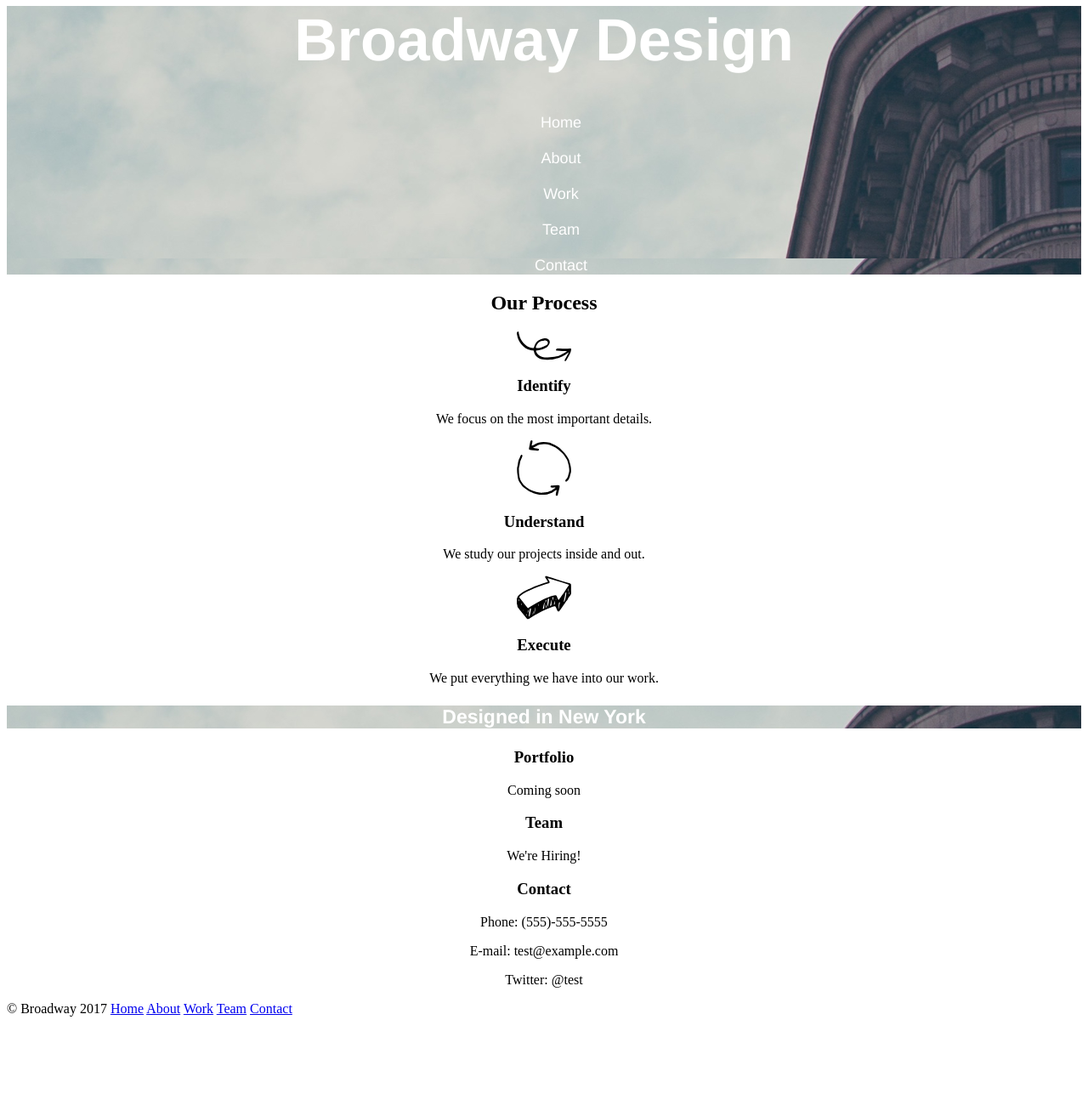
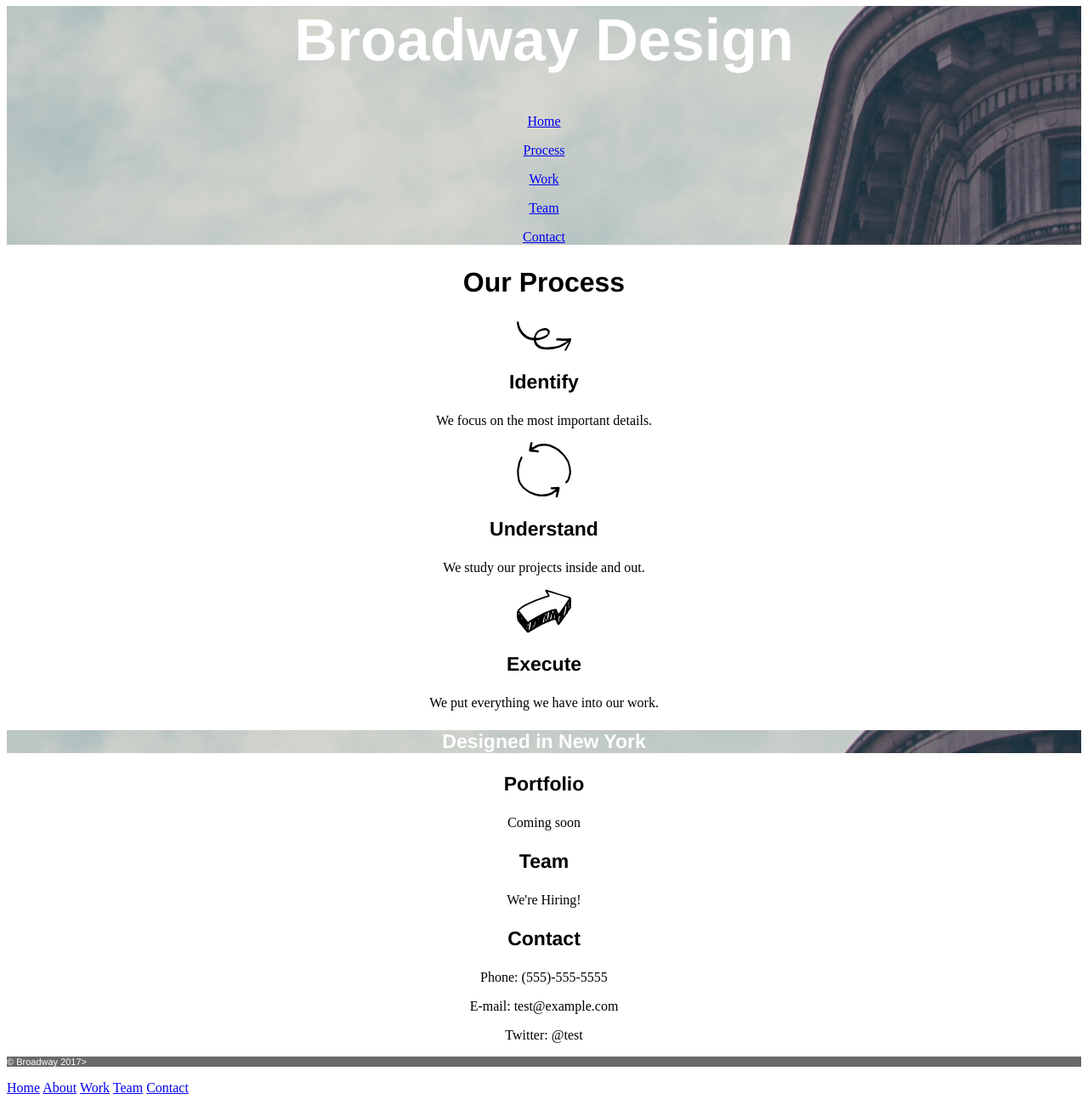
Before and after one commit to coconutpocky/Tea-Cozy, a plain HTML site: page Projects/Broadway/index.html in a window 1280 px wide. Shown: the part 40-1340 px from the top of the page at 85% size. Before the commit the page ends 1252 px from the top, so only its background shows below. Drawn offline with Linux system fonts and the light colour scheme.

Commit message:
most html and most css

```diff
--- a/Projects/Broadway/index.html
+++ b/Projects/Broadway/index.html
@@ -9,18 +9,13 @@
   <body>
     <div class="header">
       <h1 class="intro">Broadway Design</h1>
-      <ul>
-        <li>Home</li>
-        <br>
-        <li>About</li>
-        <br>
-        <li>Work</li>
-        <br>
-        <li>Team</li>
-        <br>
-        <li>Contact</li>
-      </ul>
+      <p id="list"><a href="#">Home</a></p>
+      <p id="list"><a href="#">Process</a></p>
+      <p id="list"><a href="#">Work</a></p>
+      <p id="list"><a href="#">Team</a></p>
+      <p id="list"><a href="#">Contact</a></p>
     </div>
+
     <div class="text">
     <h2>Our Process</h2>
 
@@ -50,6 +45,6 @@
 
 </div>
 
-    <p class="footer">© Broadway 2017 <a href="#">Home</a> <a href="#">About</a> <a href="#">Work</a> <a href="#">Team</a> <a href="#">Contact</a></p>
+    <p class="footer">© Broadway 2017></p> <p class="footerlinks"><a href="#">Home</a> <a href="#">About</a> <a href="#">Work</a> <a href="#">Team</a> <a href="#">Contact</a></p>
   </body>
 </html>
--- a/Projects/Broadway/resources/css/style.css
+++ b/Projects/Broadway/resources/css/style.css
@@ -1,10 +1,11 @@
 .header {
   background-image: url(../images/the-flatiron-building.png);
   text-align: center;
+
+
 }
 
-ul {
-  list-style-type: none;
+.list {
   font-size: 18px;
   font-family: Helvetica;
   color: White;
@@ -34,3 +35,31 @@ ul {
   font-weight: bold;
   color: White;
 }
+
+h2 {
+  font-family: Helvetica;
+  font-size: 32px;
+  font-weight: bold;
+}
+
+h3 {
+  font-family: Helvetica;
+  font-size: 23px;
+  font-weight: bold;
+}
+
+.footer {
+  font-family: Helvetica;
+  font-size: 11px;
+  color: white;
+  background-color: dimgray;
+}
+
+.footerlinks {
+  color: White;
+
+}
+
+ #list {
+  color: white;
+}
```
